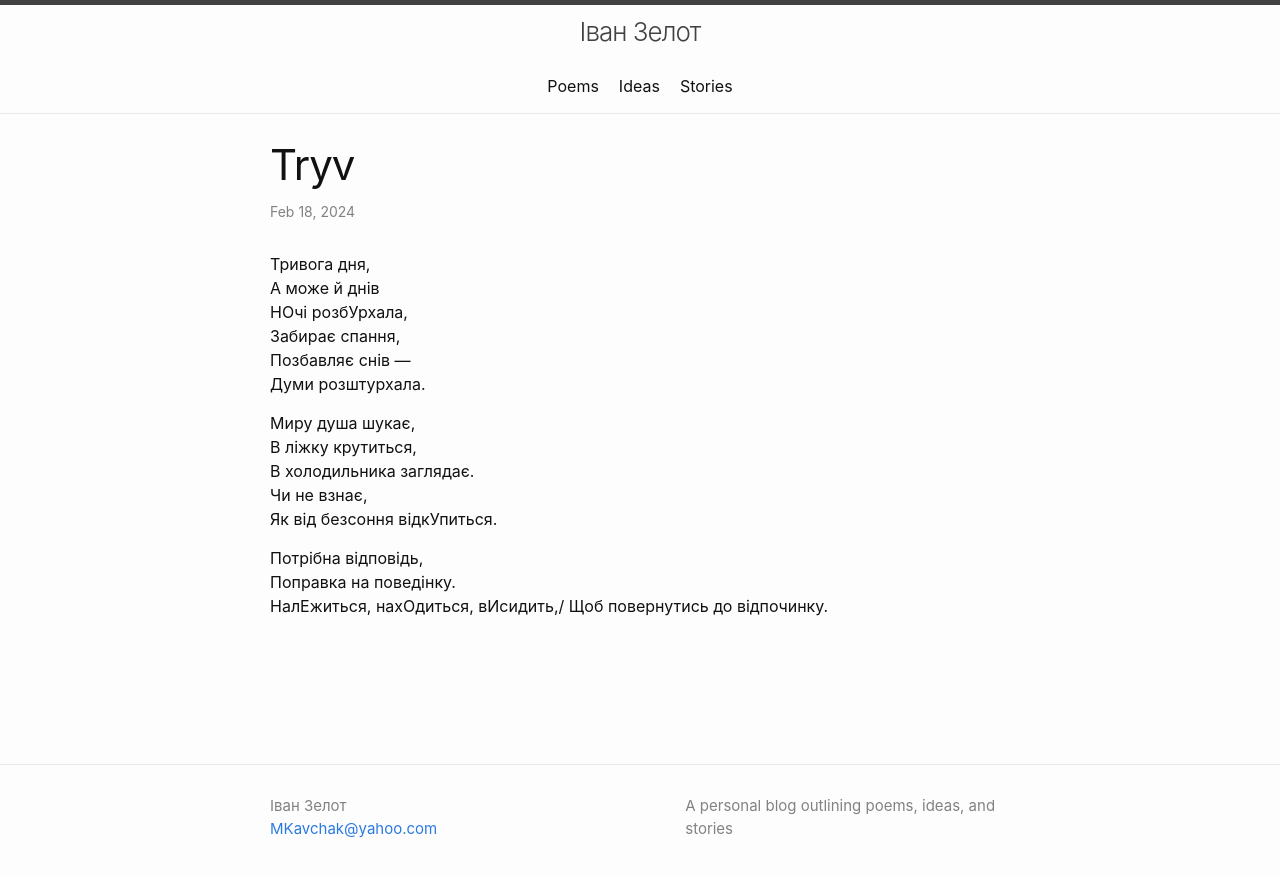
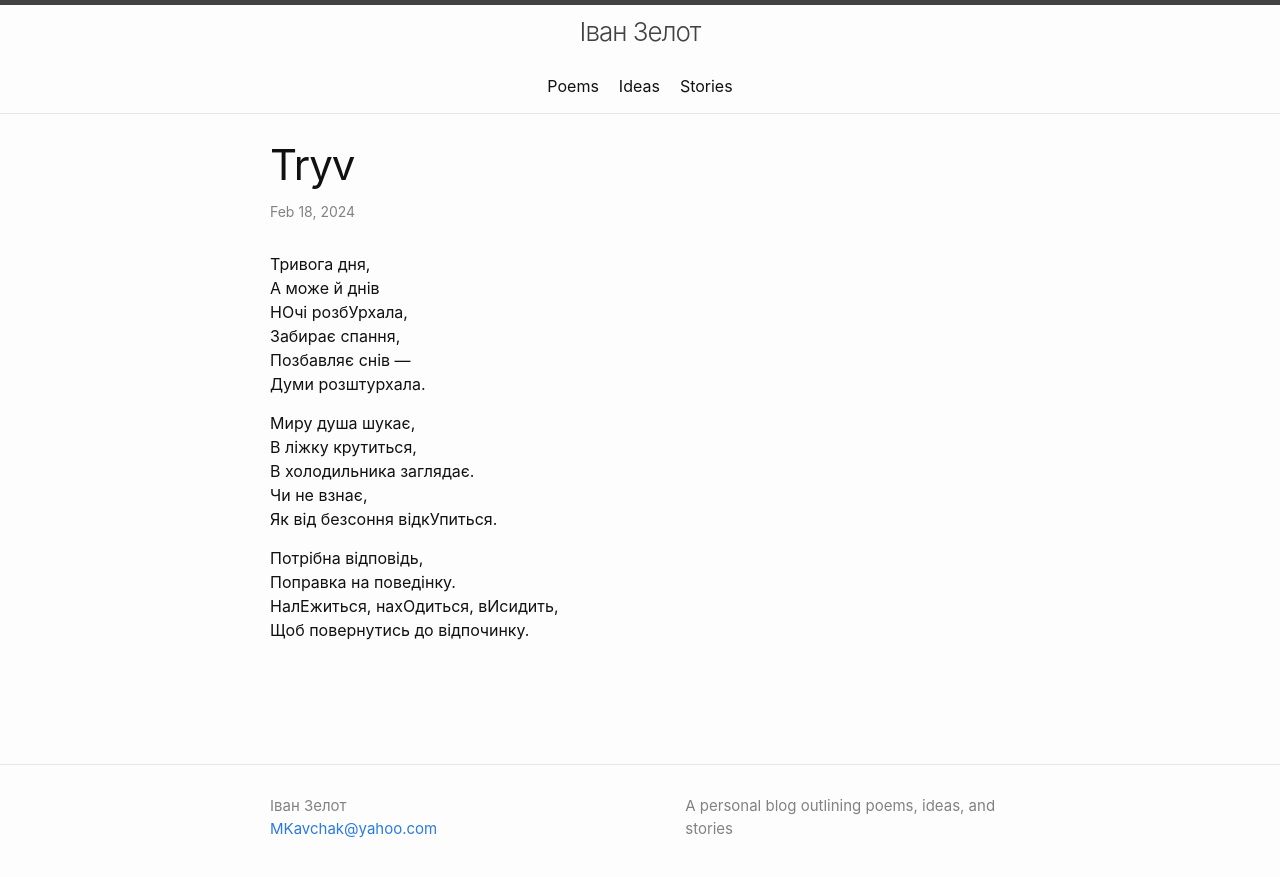
Before and after one commit to mkavchak/MichaelKavchak.github.io, a Jekyll site: the page built from poems/_posts/2024-02-18-Tryv.md, in a window 1280 px wide. Shown: the top 877 px of the page. Built offline with Jekyll 4.4.1, drawn with Linux system fonts in a browser that asks for light colours.

```diff
--- a/poems/_posts/2024-02-18-Tryv.md
+++ b/poems/_posts/2024-02-18-Tryv.md
@@ -20,5 +20,5 @@ categories: poems
 
 Потрібна відповідь,\
 Поправка на поведінку.\
-НалЕжиться, нахОдиться, вИсидить,/
+НалЕжиться, нахОдиться, вИсидить,\
 Щоб повернутись до відпочинку.
```
